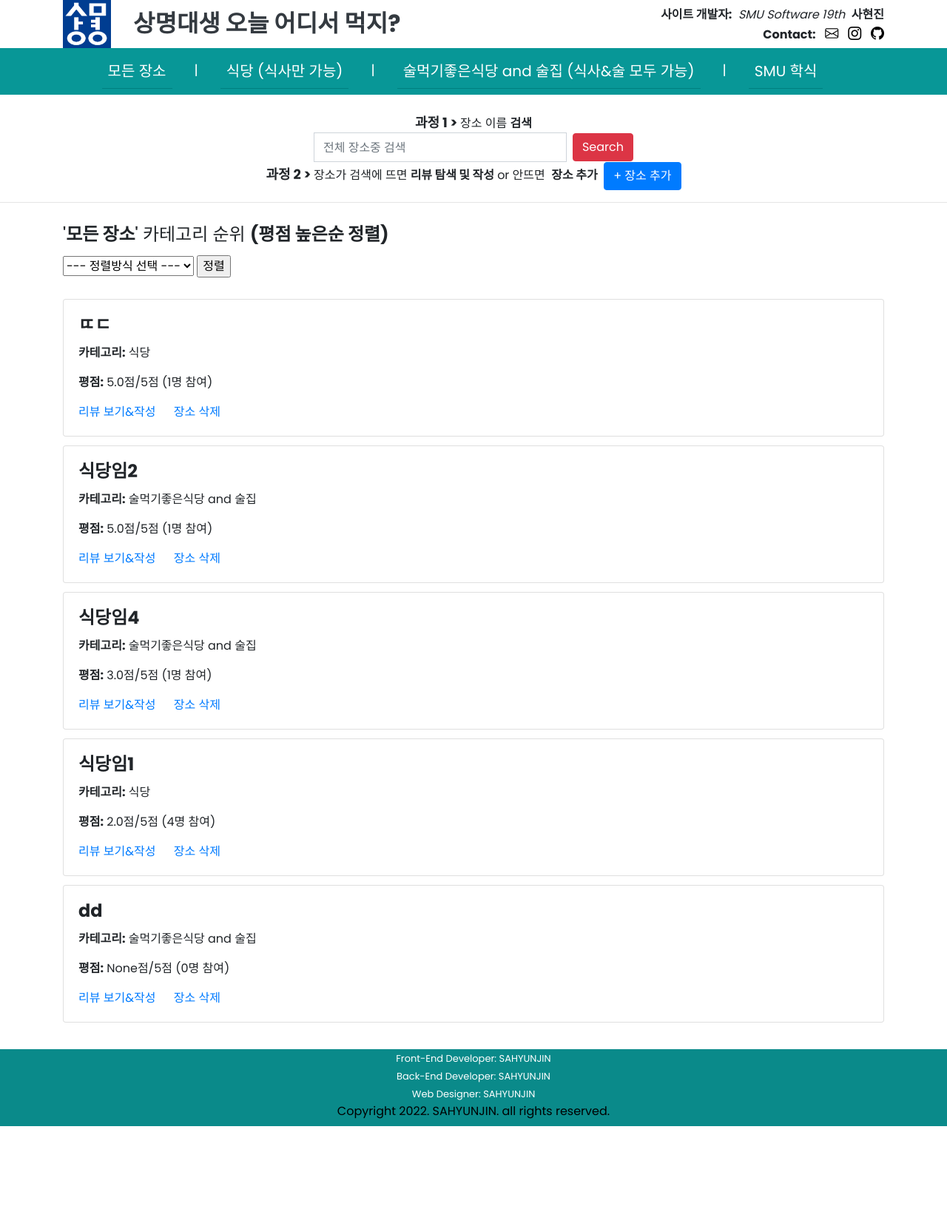
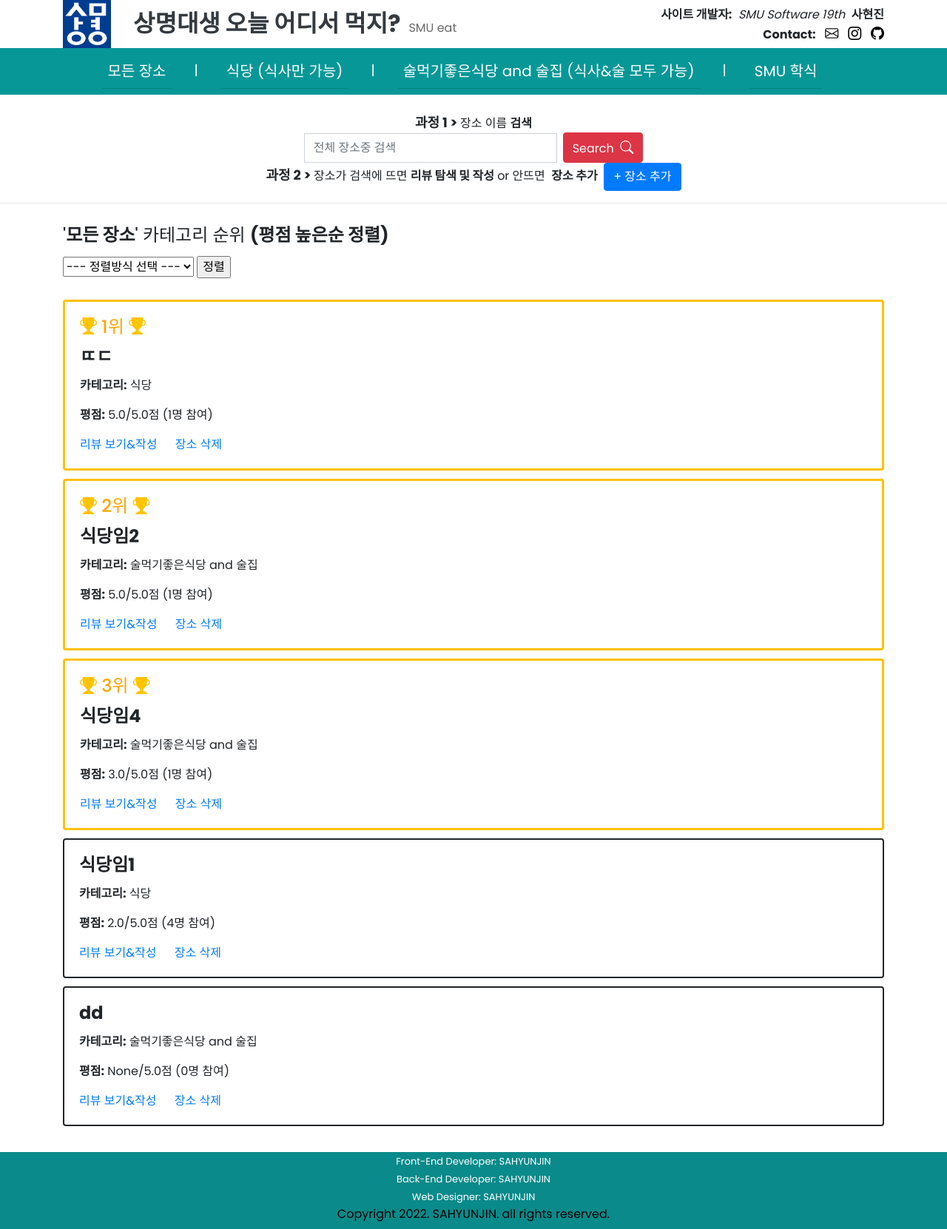
Before and after one commit to tkguswls1106/SMUeat-django-Project, a Django app: page /SMUeat/place/all/list/highpoint/ in a window 1280 px wide. Shown: the whole page at 74% size. Before the commit the page ends 1522 px from the top, so only its background shows below. Run offline with Django 4.2, Linux system fonts and the light colour scheme; data comes from the database, SQL or seed files in the repository; some libraries are stand-ins or nearby versions.

Commit message:
디자인 및 검색기능 추가

```diff
--- a/SMUeat/templates/SMUeat/base.html
+++ b/SMUeat/templates/SMUeat/base.html
@@ -127,7 +127,7 @@
         <div class="row">
         <img class="col-1" src="{% static 'SMUeat/상명대마크.png' %}" style="height: 65px;">
           <div class="col-7">
-            <a class="navbar-brand text-dark pt-2" href="/SMUeat/">상명대생 오늘 어디서 먹지?</a>
+            <a class="navbar-brand text-dark pt-2" style="margin-right: 11px;" href="/SMUeat/">상명대생 오늘 어디서 먹지?</a><a style="color: rgb(106, 105, 105); text-decoration:none;" href="/SMUeat/">SMU eat</a>
           </div>
           <div class="col-4 pt-2">
             <ul>
@@ -177,9 +177,10 @@
     <div style="text-align: center;"><strong style="font-size: 18px;">과정 1 >&nbsp;</strong>장소 이름&nbsp;<strong>검색</strong></div>
     <div class="row">
         <div class="col"></div>
-        <form class="form-inline my-2 my-lg-0 div-to-align">
-            <input class="form-control mr-sm-2" type="text" placeholder="전체 장소중 검색">
-            <button class="btn btn-danger my-2 my-sm-0" type="button">Search</button>
+        <form class="form-inline my-2 my-lg-0 div-to-align" action="{% url 'search' %}" method="post">
+          {% csrf_token %}
+          <input class="form-control mr-sm-2" type="text" name="place_search" placeholder="전체 장소중 검색">
+          <button class="btn btn-danger my-2 my-sm-0" type="summit">Search&nbsp;&nbsp;<i class="bi bi-search" style="color: white;"></i></button>
         </form>
         <div class="col"></div>
     </div>
@@ -188,7 +189,6 @@
         <strong>장소 추가</strong>&nbsp;&nbsp;<button type="button" class="btn btn-primary" onclick="location.href='/SMUeat/place/create/'">+ 장소 추가</button>
     </div>
     <hr style="border: 1; height: 10px; margin-bottom: 19px;">
-
 
     {% block content %}
     {% endblock %}
--- a/SMUeat/templates/SMUeat/place_list.html
+++ b/SMUeat/templates/SMUeat/place_list.html
@@ -57,7 +57,7 @@
             <option>--- 정렬방식 선택 ---</option>
             <option value = "highpoint">평점 높은순</option>
             <option value = "lowpoint">평점 낮은순</option>
-            <option value = "manyreviewer">리뷰자수 내림차순</option>
+            <option value = "manyreviewer">리뷰수 내림차순</option>
         </select>
         <input type="button" value="정렬" onclick="sorting();">
     </form>
@@ -66,11 +66,17 @@
     {% for place in places %}
     <div class="row">
         <div class="col-sm-12">
-            <div class="card">
+            {% if forloop.counter is 1 or forloop.counter is 2 or forloop.counter is 3 %}
+            <div class="card border-warning" style="border:solid 3px">
                 <div class="card-body">
+                    <h4 class="card-title" style="color:orange"><i class="bi bi-trophy-fill" style="font-size: 23px; color:rgb(255, 196, 0)"></i>&nbsp;{{forloop.counter}}위&nbsp;<i class="bi bi-trophy-fill" style="font-size: 23px; color:rgb(255, 196, 0)"></i></h4>
+            {% else %}
+            <div class="card" style="border:solid 2px">
+                <div class="card-body">
+            {% endif %}
                     <h4 class="card-title"><strong>{{ place.name }}</strong></h4>
                     <p class="card-text"><strong>카테고리:</strong> {{ place.category }}</p>
-                    <p class="card-text"><strong>평점:</strong> {{ place.average_point }}점/5점 ({{ place.review_count }}명 참여)</p>
+                    <p class="card-text"><strong>평점:</strong> {{ place.average_point }}/5.0점 ({{ place.review_count }}명 참여)</p>
                     <a href="{% url 'review-list' place_id=place.id %}" class="card-link">리뷰 보기&작성</a>
                     <a href="{% url 'place-delete' place_id=place.id %}" class="card-link">장소 삭제</a>
                 </div>
--- a/SMUeat/urls.py
+++ b/SMUeat/urls.py
@@ -10,6 +10,7 @@
     path('place/<int:place_id>/review/<int:review_id>/delete/', views.review_delete, name='review-delete'),
     path('place/create/', views.place_create, name="place-create"),
     path('place/<int:place_id>/review/create/', views.review_create, name="review-create"),
+    path('search/', views.search, name='search'),
 
     path('place/<int:place_id>/review/list/<str:sorting_name>/', views.review_sorting, name='review-sorting'),
     path('place/<str:category_link>/list/<str:sorting_name>/', views.place_sorting, name='place-sorting'),
--- a/SMUeat/views.py
+++ b/SMUeat/views.py
@@ -143,7 +143,7 @@
             places = Place.objects.all().annotate(review_count=Count('review')).annotate(average_point=Avg('review__point')).order_by('-review_count', '-created_at')  # 리뷰자수내림차순은 맞는데, created 정렬은 바꿔야할듯
             context = {
                 'places':places,
-                'sort': '리뷰자수 내림차순 정렬',
+                'sort': '리뷰수 내림차순 정렬',
                 'category_link': category_link
             }
         return render(request, 'SMUeat/place_list.html', context)
@@ -167,7 +167,7 @@
             places = Place.objects.filter(category__exact='식당').annotate(review_count=Count('review')).annotate(average_point=Avg('review__point')).order_by('-review_count', '-created_at')  # 리뷰자수내림차순은 맞는데, created 정렬은 바꿔야할듯
             context = {
                 'places':places,
-                'sort': '리뷰자수 내림차순 정렬',
+                'sort': '리뷰수 내림차순 정렬',
                 'category_link': category_link
             }
         return render(request, 'SMUeat/place_list.html', context)
@@ -191,7 +191,17 @@
             places = Place.objects.filter(category__exact='술먹기좋은식당 and 술집').annotate(review_count=Count('review')).annotate(average_point=Avg('review__point')).order_by('-review_count', '-created_at')  # 리뷰자수내림차순은 맞는데, created 정렬은 바꿔야할듯
             context = {
                 'places':places,
-                'sort': '리뷰자수 내림차순 정렬',
+                'sort': '리뷰수 내림차순 정렬',
                 'category_link': category_link
             }
         return render(request, 'SMUeat/place_list.html', context)
+
+def search(request):
+    place_search = request.POST.get("place_search")
+    if place_search == "":
+        return HttpResponseRedirect('/SMUeat/place/all/list/highpoint/')
+    elif Place.objects.filter(name__contains=place_search):
+        places = Place.objects.filter(name__contains=place_search).annotate(review_count=Count('review')).annotate(average_point=Avg('review__point')).order_by('-average_point', '-created_at')  # 평점높은순은 맞는데, created 정렬은 바꿔야할듯
+        return render(request, 'SMUeat/search_success.html', { 'places':places })
+    else:
+        return render(request, 'SMUeat/search_fail.html', { 'fail_place':place_search })
```
Also changed, not shown: SMUeat/templates/SMUeat/search_fail.html (added, +10 -0 lines), SMUeat/templates/SMUeat/search_success.html (added, +24 -0 lines).
